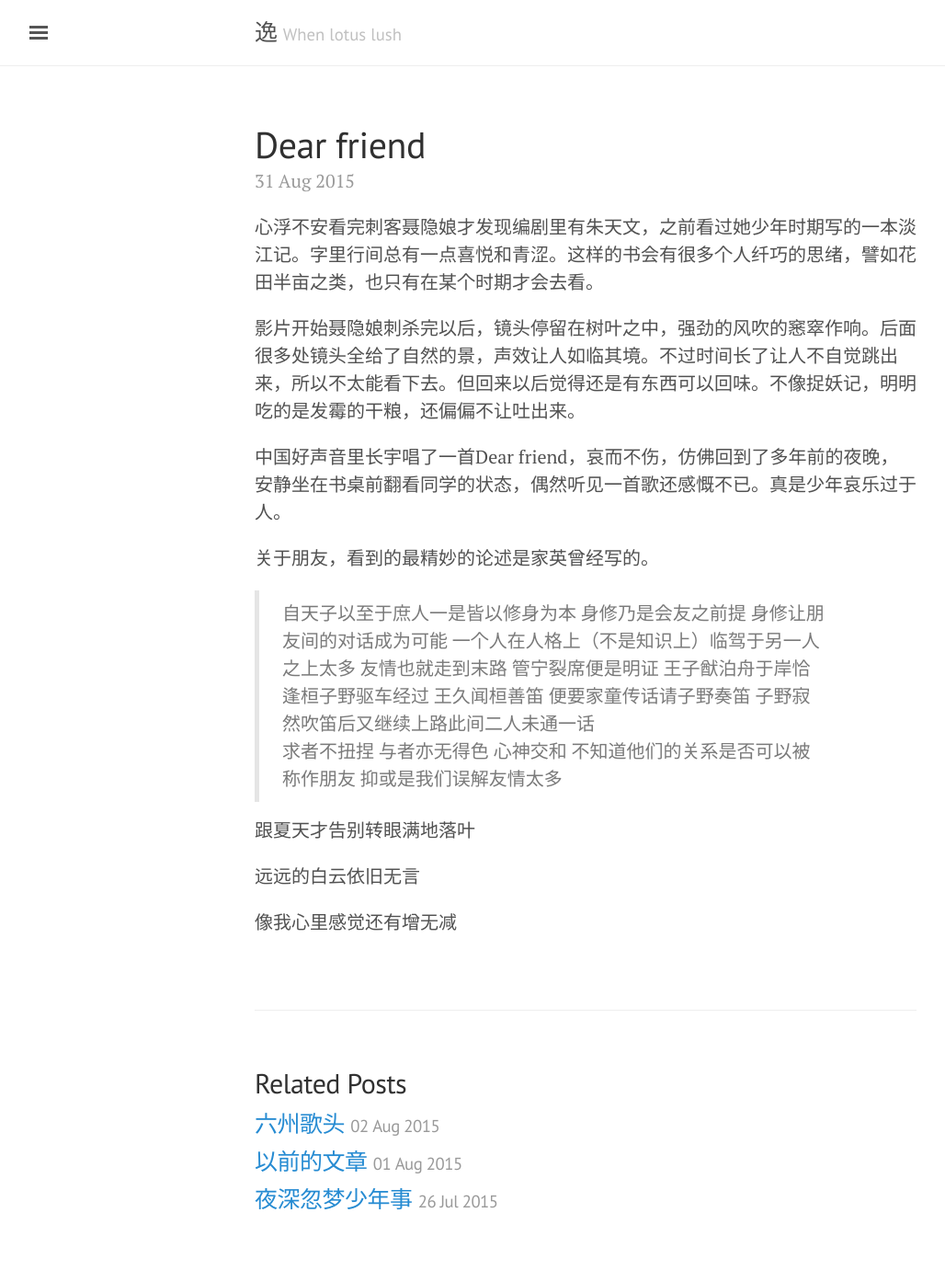
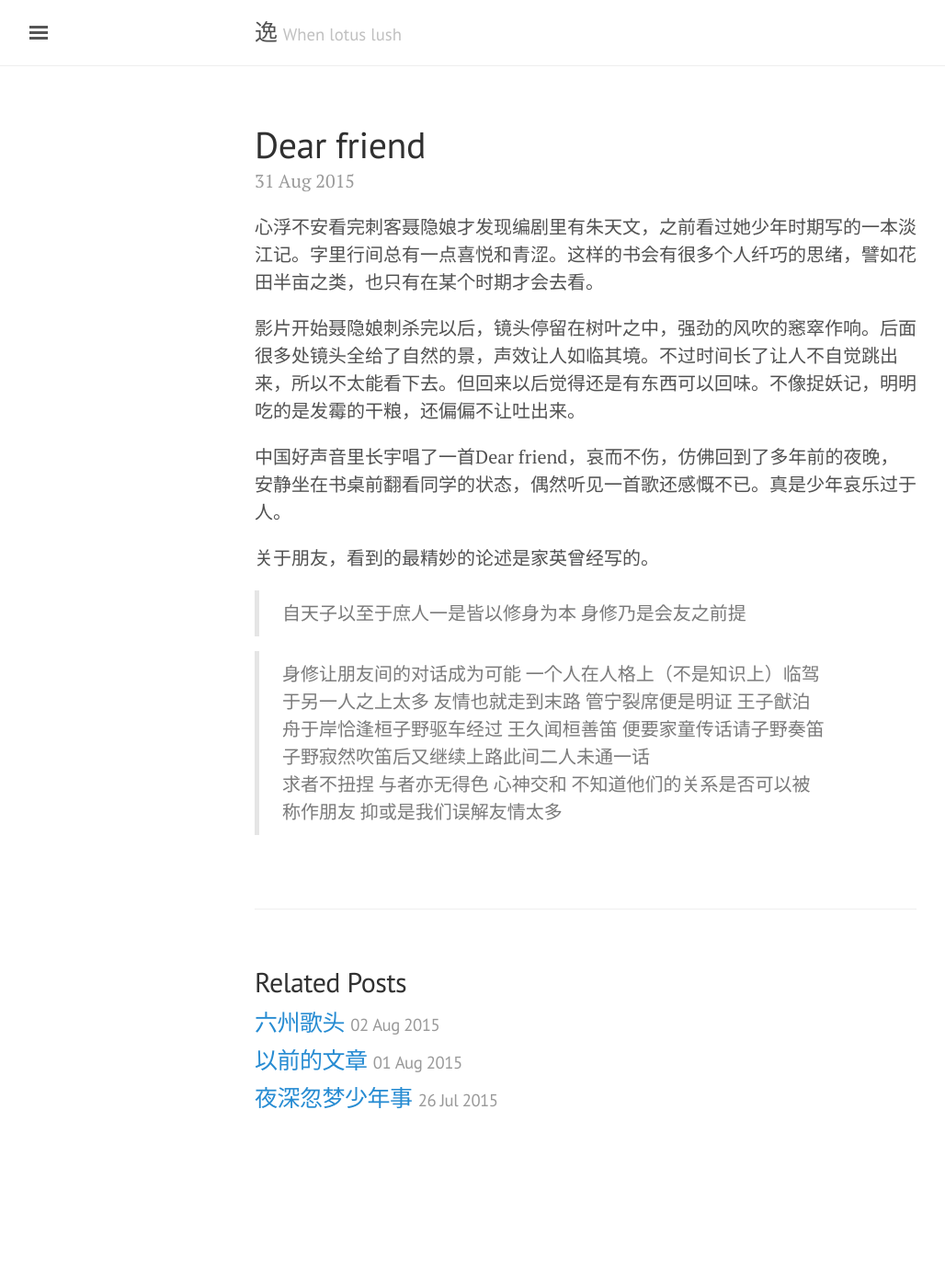
Before and after one commit to literblog/literblog.github.com, a Jekyll site: the page built from _posts/2015-08-31-dearfriend.md, in a window 1280 px wide. Shown: the whole page at 92% size, without its empty margins (3-1031 px from the left). Built offline with Jekyll 4.4.1, drawn with Linux system fonts in a browser that asks for light colours; comment, search, counter and statistics services are not loaded; after the commit the page ends 1271 px from its top, so only the background shows below that.

Commit message:
Update 2015-08-31-dearfriend.md

```diff
--- a/_posts/2015-08-31-dearfriend.md
+++ b/_posts/2015-08-31-dearfriend.md
@@ -15,8 +15,9 @@ tags:
 关于朋友，看到的最精妙的论述是家英曾经写的。
 
 > 自天子以至于庶人一是皆以修身为本 身修乃是会友之前提
-身修让朋友间的对话成为可能
-一个人在人格上（不是知识上）临驾于另一人之上太多
+
+> 身修让朋友间的对话成为可能
+>一个人在人格上（不是知识上）临驾于另一人之上太多
 友情也就走到末路  管宁裂席便是明证
 王子猷泊舟于岸恰逢桓子野驱车经过
 王久闻桓善笛 便要家童传话请子野奏笛
@@ -24,10 +25,3 @@ tags:
 求者不扭捏 与者亦无得色 心神交和
 不知道他们的关系是否可以被称作朋友
 抑或是我们误解友情太多
-
-
-跟夏天才告别转眼满地落叶
-
-远远的白云依旧无言
-
-像我心里感觉还有增无减
```
